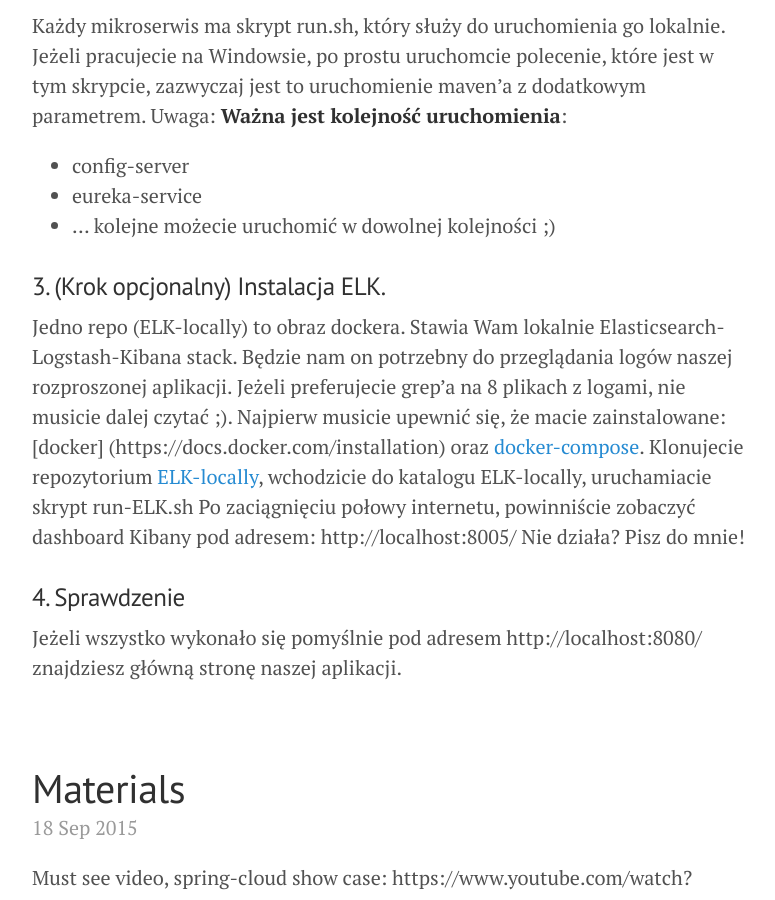
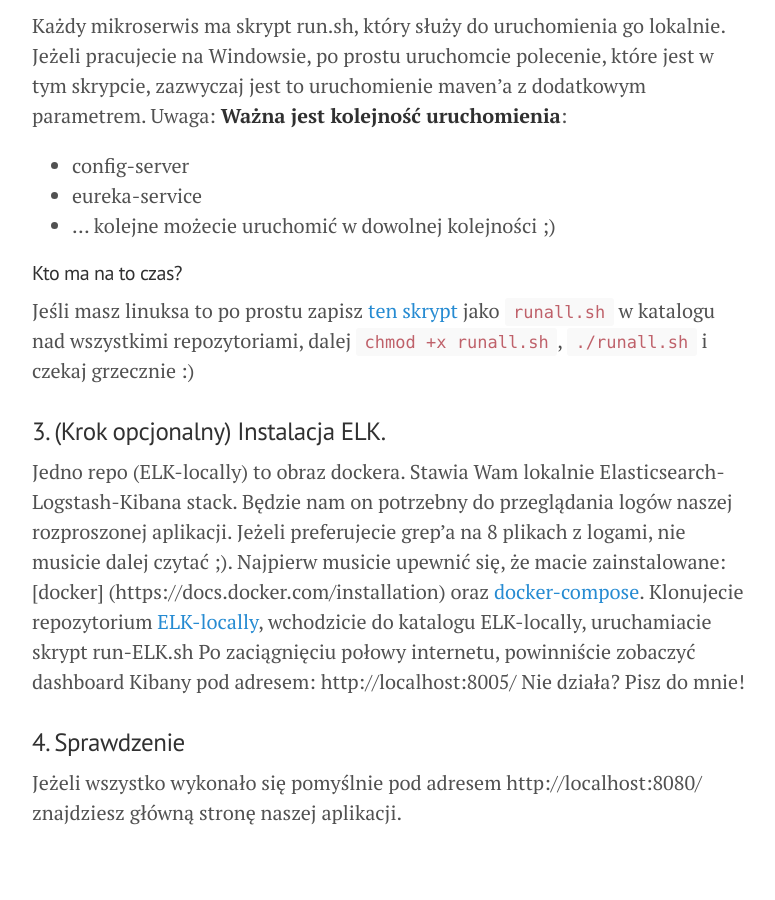
Before and after one commit to bms-devs/bms-hackathon-2015-09-26.github.io, a Jekyll site: the page built from index.html, in a window 1280 px wide and 900 px high, scrolled down 1635 px. Shown: the whole window, without its empty margins (248-1023 px from the left). Built offline with Jekyll 4.4.1, drawn with Linux system fonts in a browser that asks for light colours; Markdown is read by kramdown in place of the engine named in the settings; the list of posts is cut into pages by our own code.

Commit message:
Update 2015-09-24-setup.md
Added an instruction on how to run all apps at once.

```diff
--- a/_posts/2015-09-24-setup.md
+++ b/_posts/2015-09-24-setup.md
@@ -33,6 +33,9 @@ Uwaga: **Ważna jest kolejność uruchomienia**:
  * eureka-service
  * ... kolejne możecie uruchomić w dowolnej kolejności ;)
 
+#### Kto ma na to czas?
+Jeśli masz linuksa to po prostu zapisz [ten skrypt](http://pastebin.com/FPajuM89) jako `runall.sh` w katalogu nad wszystkimi repozytoriami, dalej `chmod +x runall.sh`, `./runall.sh` i czekaj grzecznie :)
+
 ### 3. (Krok opcjonalny) Instalacja ELK.
 Jedno repo (ELK-locally) to obraz dockera. Stawia Wam lokalnie Elasticsearch-Logstash-Kibana stack. Będzie nam on potrzebny do przeglądania logów naszej rozproszonej aplikacji. Jeżeli preferujecie grep'a na 8 plikach z logami, nie musicie dalej czytać ;).
 Najpierw musicie upewnić się, że macie zainstalowane: [docker] (https://docs.docker.com/installation) oraz [docker-compose](https://docs.docker.com/compose/install). Klonujecie repozytorium [ELK-locally](https://github.com/bms-hackathon-2015-09-26/ELK-locally), wchodzicie do katalogu ELK-locally, uruchamiacie skrypt run-ELK.sh
```
